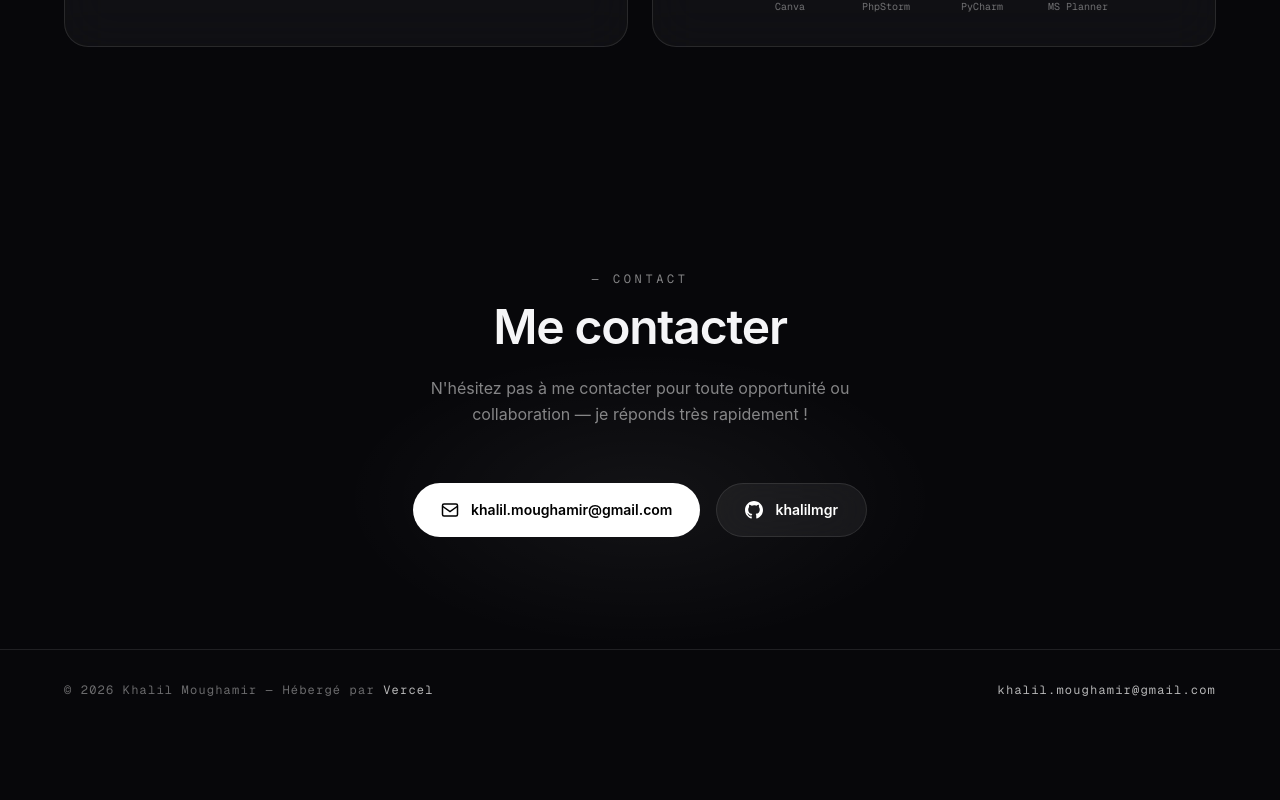
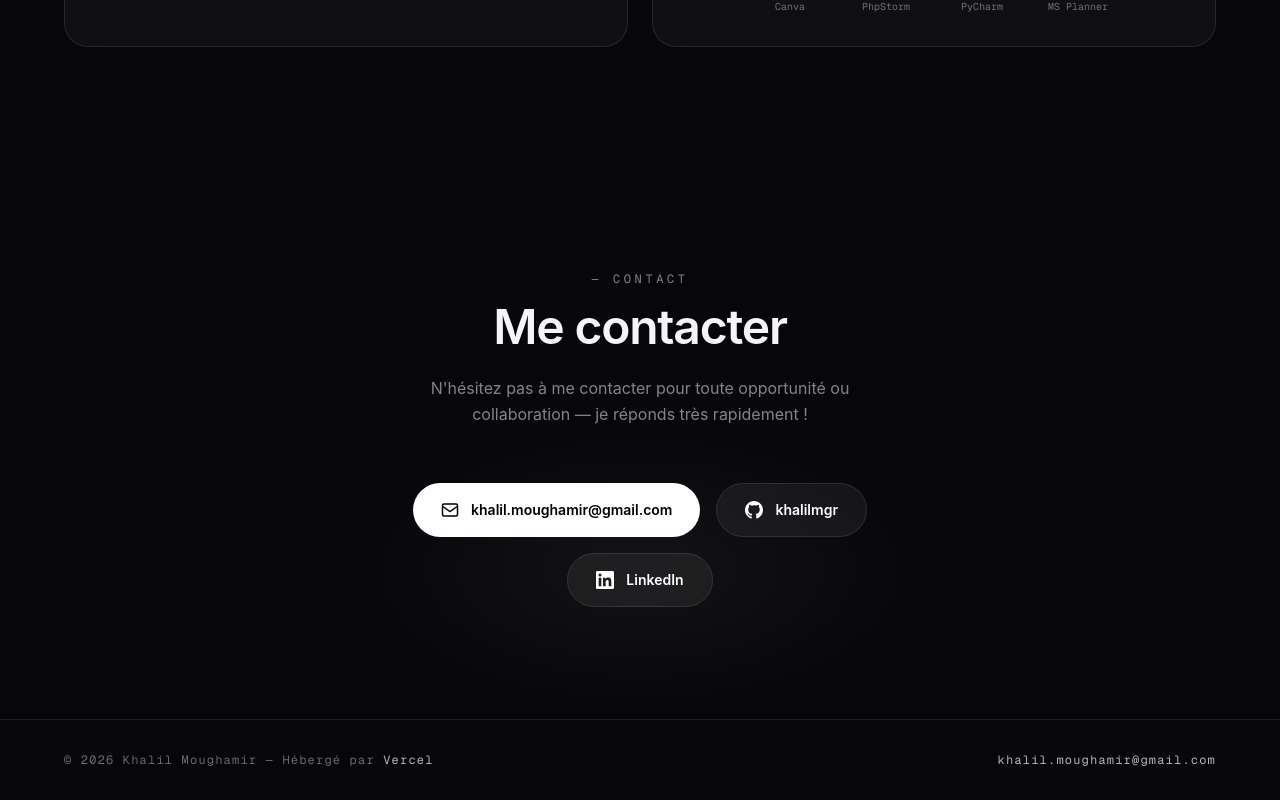
Before and after one commit to khalilmgr/khalilmgr.github.io, a Next.js app: page / in a window 1280 px wide. Shown: the part 4492-5292 px from the top of the page. Before the commit the page ends 5222 px from the top, so only its background shows below. Built offline with nearby package versions, Linux system fonts and the light colour scheme.

Commit message:
Add LinkedIn link to Contact section
Co-Authored-By: Claude Sonnet 5 <noreply@anthropic.com>

```diff
--- a/app/components/Contact.tsx
+++ b/app/components/Contact.tsx
@@ -32,7 +32,7 @@ export default function Contact() {
           </p>
         </motion.div>
 
-        <div className="flex flex-col sm:flex-row gap-4 justify-center">
+        <div className="flex flex-col sm:flex-row flex-wrap gap-4 justify-center">
           <motion.a
             href="mailto:khalil.moughamir@gmail.com"
             initial={{ opacity: 0, y: 20 }}
@@ -62,6 +62,22 @@ export default function Contact() {
             <GitHubIcon />
             khalilmgr
           </motion.a>
+
+          <motion.a
+            href="https://www.linkedin.com/in/khalil-moughamir-2284b02a9/"
+            target="_blank"
+            rel="noopener noreferrer"
+            initial={{ opacity: 0, y: 20 }}
+            whileInView={{ opacity: 1, y: 0 }}
+            viewport={{ once: true }}
+            transition={{ duration: 0.5, delay: 0.26 }}
+            whileHover={{ scale: 1.02 }}
+            whileTap={{ scale: 0.98 }}
+            className="flex items-center justify-center gap-3 px-7 py-4 bg-white/[0.06] backdrop-blur-xl border border-white/10 text-white font-semibold text-sm rounded-full hover:bg-white/[0.1] hover:border-white/20 transition-all duration-200"
+          >
+            <LinkedInIcon />
+            LinkedIn
+          </motion.a>
         </div>
       </div>
     </section>
@@ -84,3 +100,11 @@ function GitHubIcon() {
     </svg>
   );
 }
+
+function LinkedInIcon() {
+  return (
+    <svg width="18" height="18" viewBox="0 0 24 24" fill="currentColor">
+      <path d="M20.447 20.452h-3.554v-5.569c0-1.328-.027-3.037-1.852-3.037-1.853 0-2.136 1.445-2.136 2.939v5.667H9.351V9h3.414v1.561h.046c.477-.9 1.637-1.85 3.37-1.85 3.601 0 4.267 2.37 4.267 5.455v6.286zM5.337 7.433a2.062 2.062 0 01-2.063-2.065 2.064 2.064 0 112.063 2.065zm1.782 13.019H3.555V9h3.564v11.452zM22.225 0H1.771C.792 0 0 .774 0 1.729v20.542C0 23.227.792 24 1.771 24h20.451C23.2 24 24 23.227 24 22.271V1.729C24 .774 23.2 0 22.222 0h.003z" />
+    </svg>
+  );
+}
```
